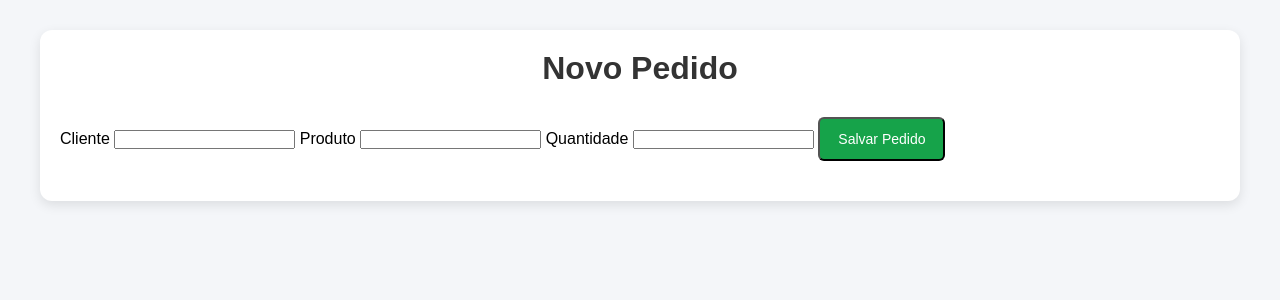
After one commit to GuiMaciel29/django-sistema-entrelinhas, a Django app: template core/templates/pedidos/novo_pedido.html in a window 1280 px wide. The commit adds this page. Shown: the top 300 px of the page. Run offline with Django 5.2, Linux system fonts and the light colour scheme; the template is opened without the code that fills it, so the values that code supplies are empty.

Commit message:
Criação pagina de novos pedidos

```diff
--- a/core/templates/pedidos/lista_pedidos.html
+++ b/core/templates/pedidos/lista_pedidos.html
@@ -14,8 +14,8 @@
 
     <h1>Pedidos da Gráfica</h1>
 
-    <a href="#" class="btn btn-novo">
-        Novo Pedido
+    <a href="{% url 'novo_pedido' %}" class="btn btn-novo">
+    Novo Pedido
     </a>
 
     <div class="card">
--- /dev/null
+++ b/core/templates/pedidos/novo_pedido.html
@@ -0,0 +1,41 @@
+{% load static %}
+
+<!DOCTYPE html>
+<html lang="pt-br">
+<head>
+    <meta charset="UTF-8">
+    <title>Novo Pedido</title>
+    <link rel="stylesheet" href="{% static 'css/pedidos.css' %}">
+</head>
+<body>
+
+<div class="container">
+
+    <div class="card">
+
+        <h1>Novo Pedido</h1>
+
+        <form method="post">
+            {% csrf_token %}
+
+            <label>Cliente</label>
+            <input type="text" name="cliente">
+
+            <label>Produto</label>
+            <input type="text" name="produto">
+
+            <label>Quantidade</label>
+            <input type="number" name="quantidade">
+
+            <button type="submit" class="btn btn-novo">
+                Salvar Pedido
+            </button>
+
+        </form>
+
+    </div>
+
+</div>
+
+</body>
+</html>
```
